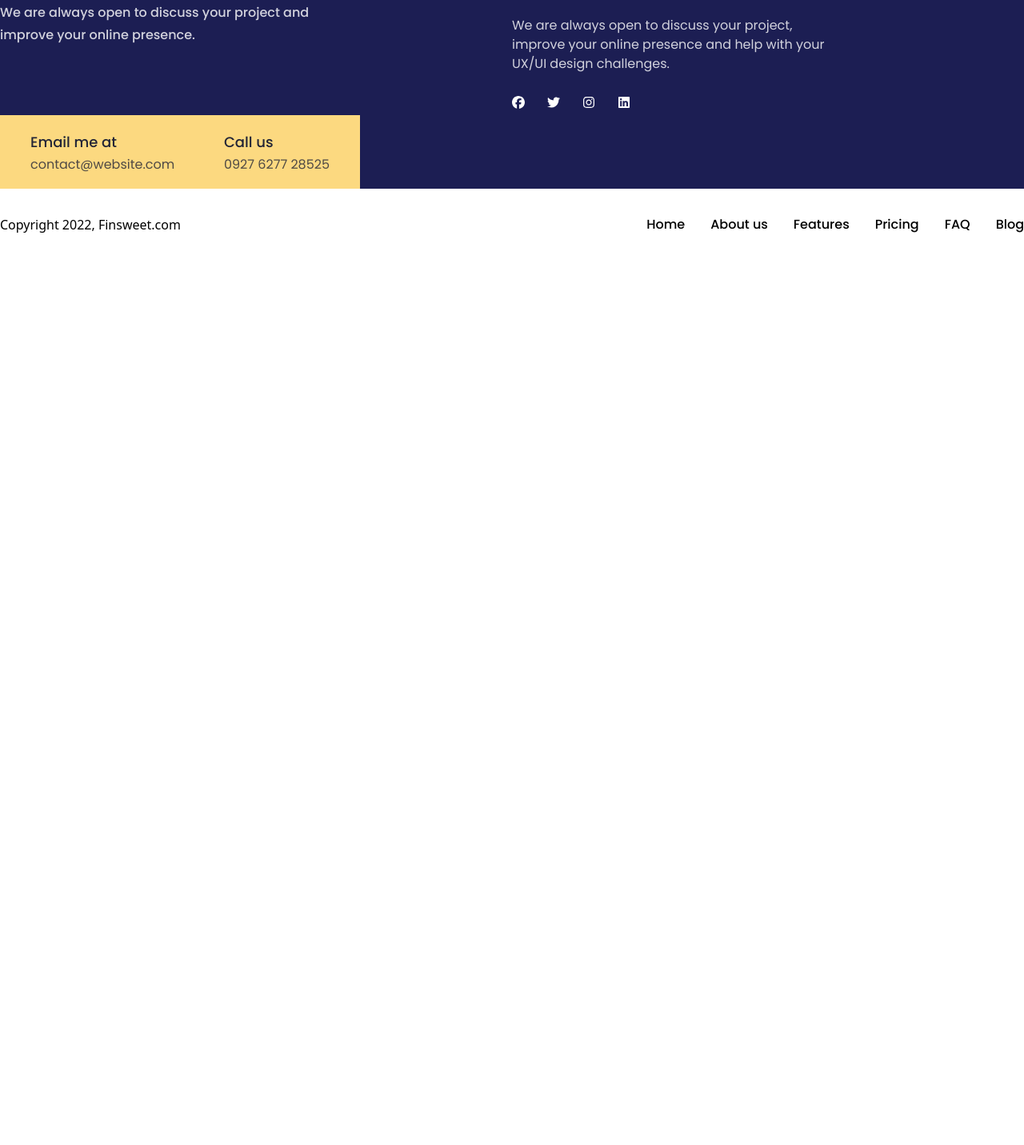
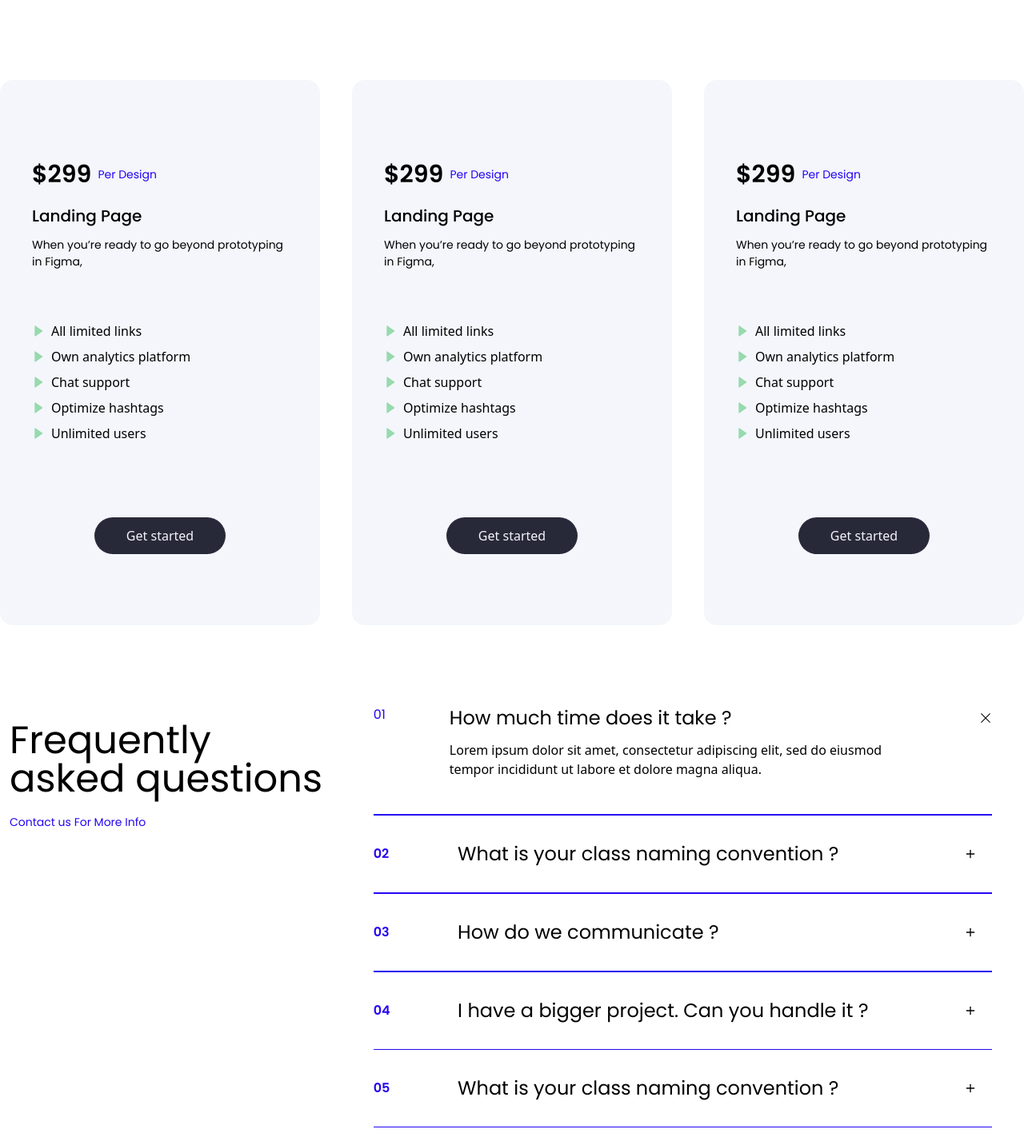
Before and after one commit to Sadat25/finsweet-p4, a React (Vite) app: page / in a window 1280 px wide. Shown: the part 378-1810 px from the top of the page at 80% size. Before the commit the page ends 800 px from the top, so only its background shows below. Built offline with nearby package versions, Linux system fonts and the light colour scheme.

Commit message:
dark mood baki

```diff
--- a/src/App.jsx
+++ b/src/App.jsx
@@ -2,11 +2,12 @@ import React from 'react'
 import Navbar from './Components/Navbar'
 import Btn from './Components/Btn'
 import Footer from './Components/Footer'
-
+import Riat from './Pages/Riat/Riat.jsx'
 const App = () => {
   return (
       <div>
           <Navbar />
+          <Riat/>
           <Footer/>
     </div>
   )
--- a/src/Pages/Riat/Riat.jsx
+++ b/src/Pages/Riat/Riat.jsx
@@ -1,20 +1,225 @@
 import React from 'react'
 import Container from '../../Components/Container'
-
+import { BiSolidRightArrow } from "react-icons/bi";
+import { RxCross1 } from "react-icons/rx";
+import { FiPlus } from "react-icons/fi";
 const Riat = () => {
   return (
     <div>
       <Container>
-        <div className="text-center px-100">
-          <h1 className='font-Poppins text-5xl font-semibold py-4'>Our Pricing Plans</h1>
+        <div className="text-center lg:pt-40 lg:px-100 lg px-50">
+          <h1 className='font-Poppins lg:text-5xl text-3xl font-semibold lg:py-4 pt-4 py-2'>Our Pricing Plans</h1>
           <p className='font-Poppins text-[14px]'>When you’re ready to go beyond prototyping in Figma, Webflow is ready to help you bring your designs to life — without coding them.</p>
         </div>
-        <div className="">
-          <div className="w-1/3 p-4">
-            <div className=""></div>
+        <div className="flex gap-10 py-25">
+          <div className="w-1/3 lg:px-10 lg:py-25 px-3 pt-10 pb-20 bg-[#F4F6FC] hover:bg-[#1C1E53] hover:text-[#F4F6FC] rounded-2xl transition delay-50 duration-300 ease-in-out hover:-translate-y-1 hover:scale-105 cursor-pointer">
+            <div className="">
+              <div className="flex gap-2 items-center">
+                <h2 className='font-Poppins lg:text-3xl text-2xl font-semibold'>$299</h2>
+                <h5 className='font-Poppins lg:text-[14px] text-[12px] text-Royal-Blue'>Per Design</h5>
+              </div>
+              <div className="">
+                <h3 className='font-Poppins text-xl font-medium pt-5 lg:pb-3 pb-2'>Landing Page </h3>
+                <p className='font-Poppins text-[14px]'>When you’re ready to go beyond prototyping in Figma, </p>
+              </div>
+              <div className="lg:py-15 py-10">
+                <ul>
+            <li className='flex gap-2 items-center py-1'>
+              <div className="text-[#97DAAD]">
+                <BiSolidRightArrow/>
+              </div>
+              <p>All limited links</p>
+            </li>
+            <li className='flex gap-2 items-center py-1'>
+              <div className="text-[#97DAAD]">
+                <BiSolidRightArrow/>
+              </div>
+              <p>Own analytics platform</p>
+            </li>
+            <li className='flex gap-2 items-center py-1'>
+              <div className="text-[#97DAAD]">
+                <BiSolidRightArrow/>
+              </div>
+              <p>Chat support</p>
+            </li>
+            <li className='flex gap-2 items-center py-1'>
+              <div className="text-[#97DAAD]">
+                <BiSolidRightArrow/>
+              </div>
+              <p>Optimize hashtags</p>
+            </li>
+            <li className='flex gap-2 items-center py-1'>
+              <div className="text-[#97DAAD]">
+                <BiSolidRightArrow/>
+              </div>
+              <p>Unlimited users</p>
+            </li>
+          </ul>
+              </div>
+              <div className="text-center pt-10">
+                <a className='px-10 py-3 rounded-full hover:bg-[#FCD980] text-[#F4F6FC] hover:text-[#282938] bg-[#282938]' href="#">Get started</a>
+              </div>
+            </div>
           </div>
-          <div className="w-1/3 p-4"></div>
-          <div className="w-1/3 p-4"></div>
+          <div className="w-1/3 lg:px-10 lg:py-25 px-3 pt-10 pb-20 bg-[#F4F6FC] hover:bg-[#1C1E53] hover:text-[#F4F6FC] rounded-2xl transition delay-50 duration-300 ease-in-out hover:-translate-y-1 hover:scale-105 cursor-pointer">
+            <div className="">
+              <div className="flex gap-2 items-center">
+                <h2 className='font-Poppins lg:text-3xl text-2xl font-semibold'>$299</h2>
+                <h5 className='font-Poppins lg:text-[14px] text-[12px] text-Royal-Blue'>Per Design</h5>
+              </div>
+              <div className="">
+                <h3 className='font-Poppins text-xl font-medium pt-5 lg:pb-3 pb-2'>Landing Page </h3>
+                <p className='font-Poppins text-[14px]'>When you’re ready to go beyond prototyping in Figma, </p>
+              </div>
+              <div className="lg:py-15 py-10">
+                <ul>
+            <li className='flex gap-2 items-center py-1'>
+              <div className="text-[#97DAAD]">
+                <BiSolidRightArrow/>
+              </div>
+              <p>All limited links</p>
+            </li>
+            <li className='flex gap-2 items-center py-1'>
+              <div className="text-[#97DAAD]">
+                <BiSolidRightArrow/>
+              </div>
+              <p>Own analytics platform</p>
+            </li>
+            <li className='flex gap-2 items-center py-1'>
+              <div className="text-[#97DAAD]">
+                <BiSolidRightArrow/>
+              </div>
+              <p>Chat support</p>
+            </li>
+            <li className='flex gap-2 items-center py-1'>
+              <div className="text-[#97DAAD]">
+                <BiSolidRightArrow/>
+              </div>
+              <p>Optimize hashtags</p>
+            </li>
+            <li className='flex gap-2 items-center py-1'>
+              <div className="text-[#97DAAD]">
+                <BiSolidRightArrow/>
+              </div>
+              <p>Unlimited users</p>
+            </li>
+          </ul>
+              </div>
+              <div className="text-center pt-10">
+                <a className='px-10 py-3 rounded-full hover:bg-[#FCD980] text-[#F4F6FC] hover:text-[#282938] bg-[#282938]' href="#">Get started</a>
+              </div>
+            </div>
+          </div>
+          <div className="w-1/3 lg:px-10 lg:py-25 px-3 pt-10 pb-20 bg-[#F4F6FC] hover:bg-[#1C1E53] hover:text-[#F4F6FC] rounded-2xl transition delay-50 duration-300 ease-in-out hover:-translate-y-1 hover:scale-105 cursor-pointer">
+            <div className="">
+              <div className="flex gap-2 items-center">
+                <h2 className='font-Poppins lg:text-3xl text-2xl font-semibold'>$299</h2>
+                <h5 className='font-Poppins lg:text-[14px] text-[12px] text-Royal-Blue'>Per Design</h5>
+              </div>
+              <div className="">
+                <h3 className='font-Poppins text-xl font-medium pt-5 lg:pb-3 pb-2'>Landing Page </h3>
+                <p className='font-Poppins text-[14px]'>When you’re ready to go beyond prototyping in Figma, </p>
+              </div>
+              <div className="lg:py-15 py-10">
+                <ul>
+            <li className='flex gap-2 items-center py-1'>
+              <div className="text-[#97DAAD]">
+                <BiSolidRightArrow/>
+              </div>
+              <p>All limited links</p>
+            </li>
+            <li className='flex gap-2 items-center py-1'>
+              <div className="text-[#97DAAD]">
+                <BiSolidRightArrow/>
+              </div>
+              <p>Own analytics platform</p>
+            </li>
+            <li className='flex gap-2 items-center py-1'>
+              <div className="text-[#97DAAD]">
+                <BiSolidRightArrow/>
+              </div>
+              <p>Chat support</p>
+            </li>
+            <li className='flex gap-2 items-center py-1'>
+              <div className="text-[#97DAAD]">
+                <BiSolidRightArrow/>
+              </div>
+              <p>Optimize hashtags</p>
+            </li>
+            <li className='flex gap-2 items-center py-1'>
+              <div className="text-[#97DAAD]">
+                <BiSolidRightArrow/>
+              </div>
+              <p>Unlimited users</p>
+            </li>
+          </ul>
+              </div>
+              <div className="text-center pt-10">
+                <a className='px-10 py-3 rounded-full hover:bg-[#FCD980] text-[#F4F6FC] hover:text-[#282938] bg-[#282938]' href="#">Get started</a>
+              </div>
+            </div>
+          </div>
+        </div>
+        <div className="lg:flex">
+          <div className="lg:w-1/3 px-3">
+          <h2 className='font-Poppins lg:text-5xl text-4xl py-5 '>Frequently asked questions</h2>
+          <p className='font-Poppins text-[14px] text-Royal-Blue'>Contact us For More Info</p>
+          </div>
+          <div className="lg:w-2/3 lg:py-0 py-10 px-10">
+          <div className="flex justify-between border-b-2 border-Royal-Blue pb-8">
+            <p className='font-Poppins text-Royal-Blue'>01</p>
+            <div className="pl-20 pr-30">
+              <h5 className='font-Poppins text-2xl'>How much time does it take ?</h5>
+              <p className='py-3'>Lorem ipsum dolor sit amet, consectetur adipiscing elit, sed do eiusmod tempor incididunt ut labore et dolore magna aliqua.</p>
+            </div>
+            <div className="pt-2">
+              <RxCross1/>
+            </div>
+          </div>
+           <div className="flex items-center border-b-2 border-Royal-Blue pb-8 pt-8">
+            <div className="w-3/22">
+              <p className='font-Poppins  text-Royal-Blue font-semibold '>02</p>
+            </div>
+              <div className="w-18/22">
+                <h5 className='font-Poppins text-2xl w-full '>What is your class naming convention ?</h5>
+              </div>
+            <div className="w-1/22">
+              <FiPlus/>
+            </div>
+          </div>
+           <div className="flex items-center border-b-2 border-Royal-Blue pb-8 pt-8">
+            <div className="w-3/22">
+              <p className='font-Poppins text-Royal-Blue font-semibold'>03</p>
+            </div>
+            <div className="w-18/22">
+              <h5 className='font-Poppins text-2xl '>How do we communicate ?</h5>
+            </div>
+            <div className="1/22">
+              <FiPlus/>
+            </div>
+          </div>
+           <div className="flex items-center border-b border-Royal-Blue pb-8 pt-8">
+            <div className="w-3/22">
+              <p className='font-Poppins text-Royal-Blue font-semibold'>04</p>
+            </div>
+              <h5 className='font-Poppins text-2xl w-18/22'>I have a bigger project. Can you handle it ?</h5>
+            <div className="1/22">
+              <FiPlus/>
+            </div>
+          </div>
+           <div className="flex items-center border-b border-Royal-Blue pb-8 pt-8">
+            <div className="w-3/22">
+              <p className='font-Poppins text-Royal-Blue font-semibold'>05</p>
+            </div>
+            <div className="w-18/22">
+              <h5 className='font-Poppins text-2xl '>What is your class naming convention ? </h5>
+            </div>
+            <div className="w-1/22">
+              <FiPlus/>
+            </div>
+          </div>
+
+          </div>
         </div>
       </Container>
     </div>
```
